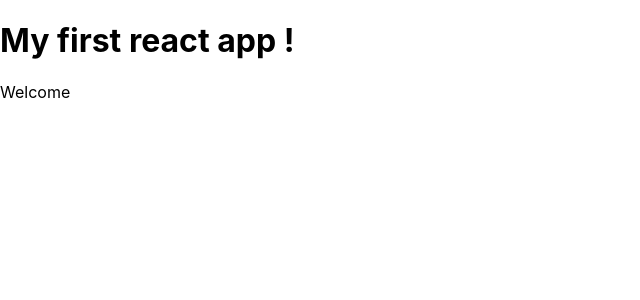
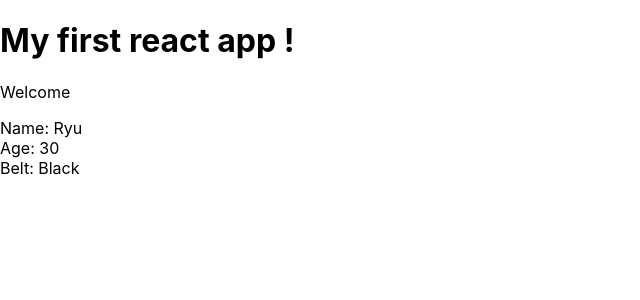
Before and after one commit to codefingas/react, a React (Create React App) app in the folder react-app/: page / in a window 1280 px wide. Shown: the top 300 px of the page, without its empty margins (0-640 px from the left). Built offline with nearby package versions, Linux system fonts and the light colour scheme.

Commit message:
nested components

```diff
--- a/react-app/src/App.js
+++ b/react-app/src/App.js
@@ -1,10 +1,12 @@
 import React from 'react';
+import Ninjas from './Ninjas';
 
 function App() {
   return (
     <div className="App">
      <h1>My first react app !</h1>
      <p>Welcome</p>
+     <Ninjas />
     </div>
   );
 }
--- /dev/null
+++ b/react-app/src/Ninjas.js
@@ -0,0 +1,15 @@
+import React, {Component} from 'react';
+
+class Ninjas extends Component {
+    render() {
+        return (
+            <div className="ninja">
+                <div>Name: Ryu</div>
+                <div>Age: 30</div>
+                <div>Belt: Black</div>
+            </div>
+        );
+    }
+};
+
+export default Ninjas;
```
